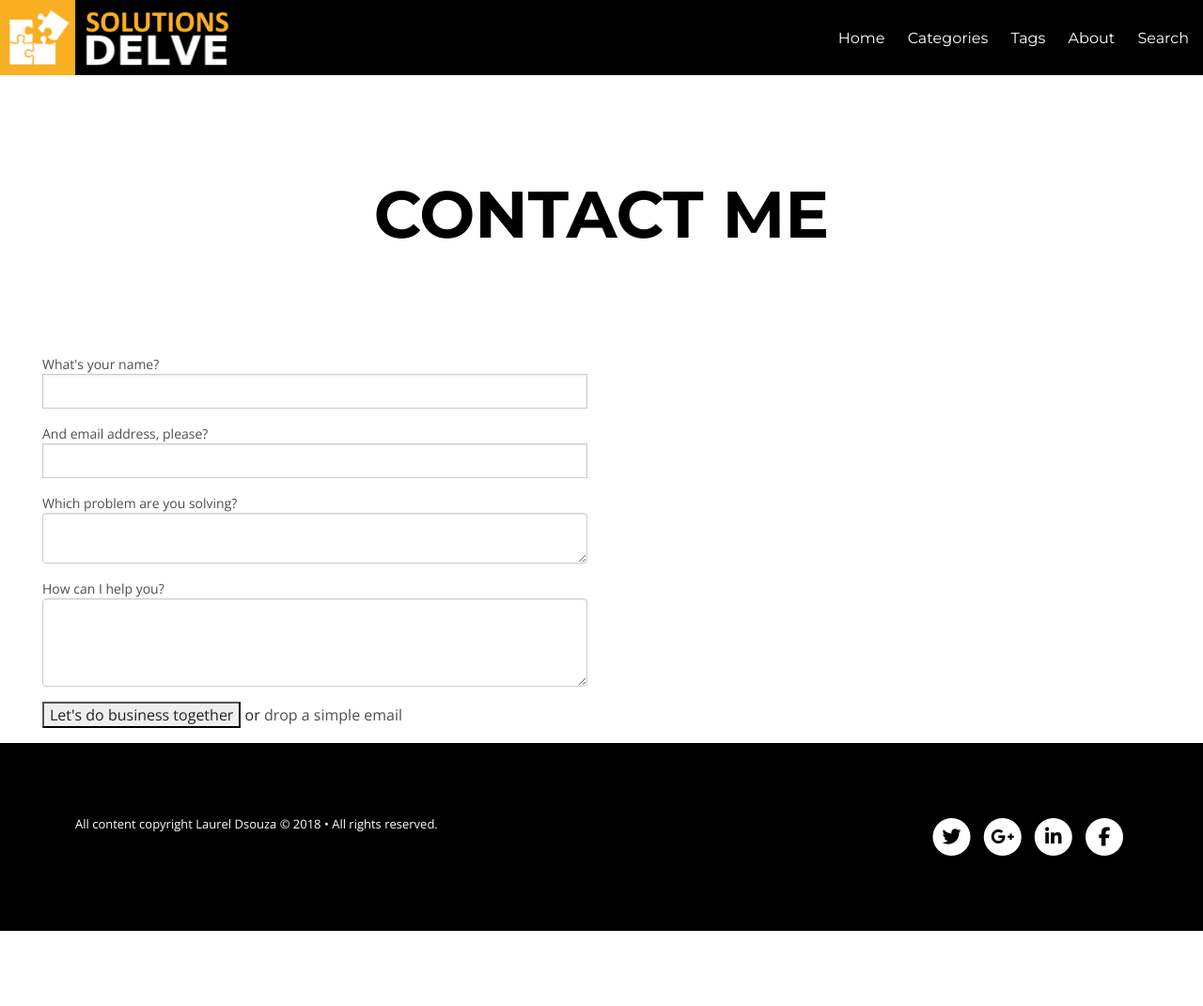
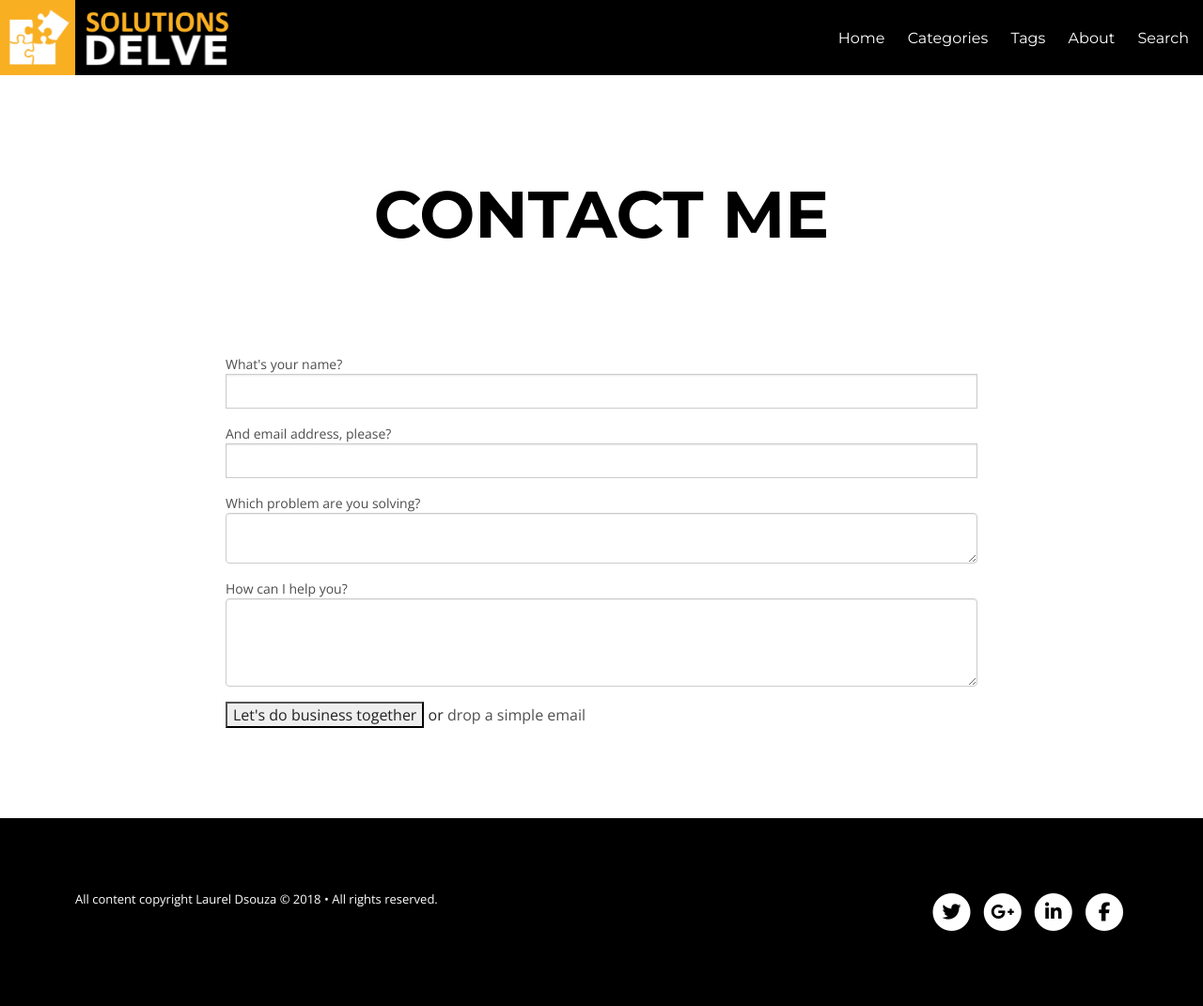
Before and after one commit to ldsouza/ldsouza.github.io, a Jekyll site: the page built from contact.html, in a window 1280 px wide. Shown: the whole page at 94% size. Built offline with Jekyll 4.4.1, drawn with Linux system fonts in a browser that asks for light colours; nearby versions of some CDN libraries; library files that are not in the unit come from our copies; before the commit the page ends 991 px from its top, so only the background shows below that.

Commit message:
Update contact.html

```diff
--- a/contact.html
+++ b/contact.html
@@ -5,6 +5,10 @@ tags: [ldsouza]
 chart: true
 ---
 <style>
+  #page-wrap {
+     width: 800px;
+     margin: 0 auto;
+}
   /*!
  * Bootstrap v3.1.1 (http://getbootstrap.com)
  * Copyright 2011-2014 Twitter, Inc.
@@ -314,7 +318,7 @@ select[multiple].input-lg {
   right: 15px;
 }
 </style>
-<div class="small-6 columns">
+<div id="page-wrap">
 <section class="inner">
 
 
```
